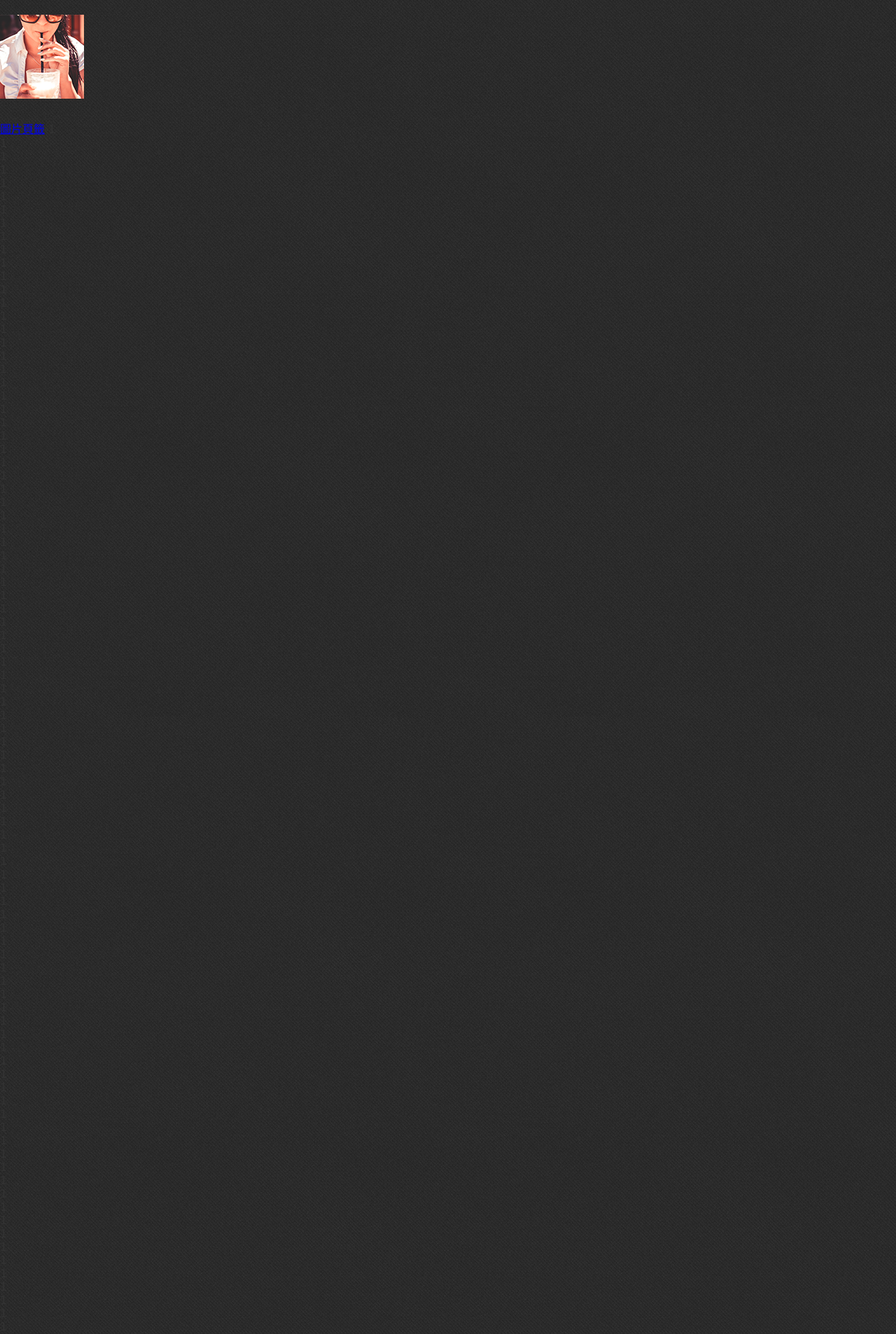
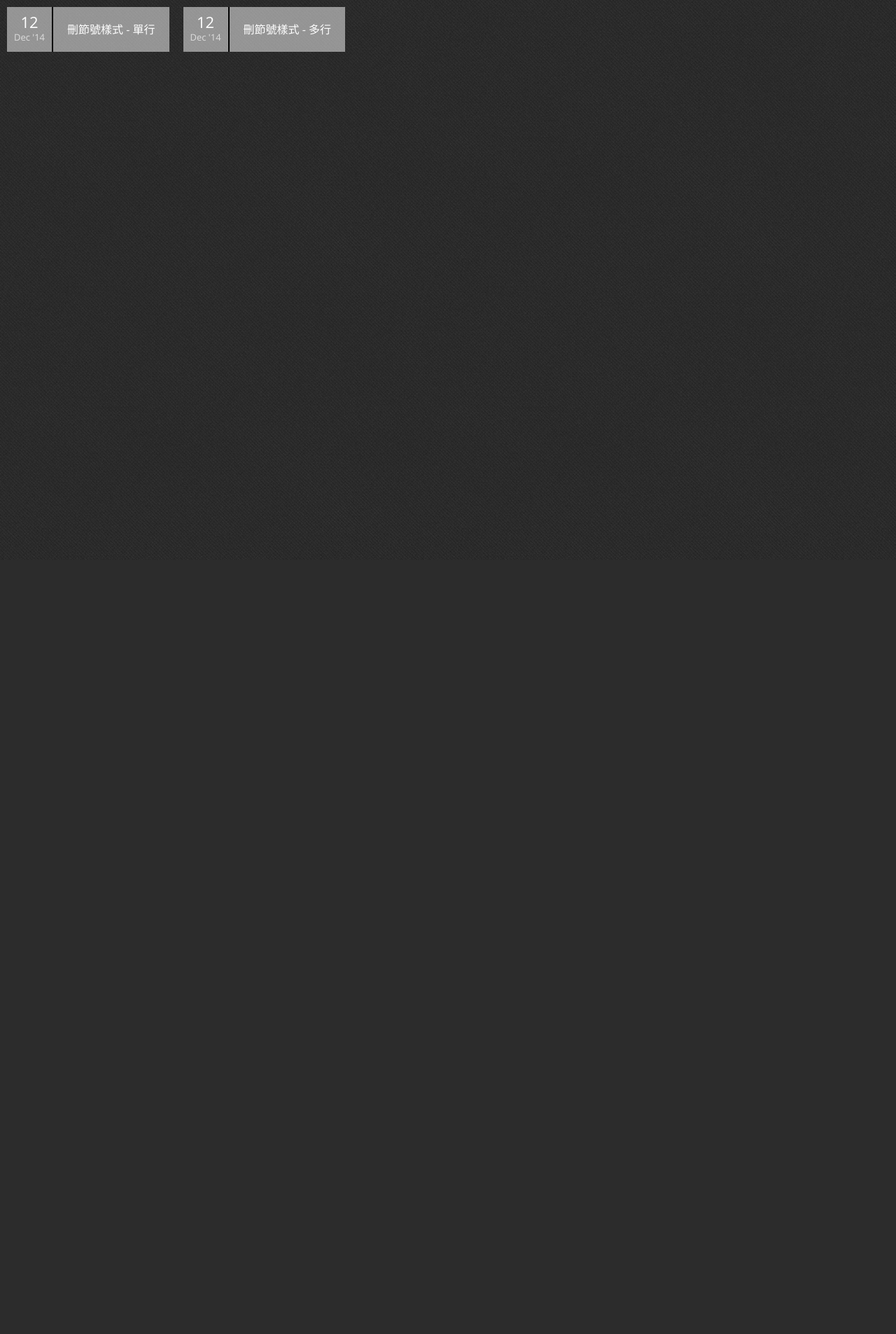
Before and after one commit to fishtoyo/demo, a PHP site: page / in a window 1280 px wide. Shown: the top 1906 px of the page at 70% size. After the commit the page ends 796 px from the top, so only its background shows below. Run offline with PHP 8.4, Linux system fonts and the light colour scheme.

Commit message:
刪節號文字效果製作
製作單行與多行兩種刪節號效果教學

```diff
--- a/css/style.css
+++ b/css/style.css
@@ -8,17 +8,33 @@
 /* ==========================================
    Tag Reset
 ========================================== */
+body, html {
+	height: 100%;
+}
 body, form, input, textarea, select {
 	margin: 0;
 	padding: 0;
 	color: #333;
-	font-family: 'Verdana', '微軟正黑體';
+	font-family: 'Open Sans', 'Verdana', '微軟正黑體';
 }
 body {
 	background: url('../images/bg.png') fixed;
 }
-img { border: 0; text-decoration: none;}
-textarea { resize: none;}
+a {
+	color: #fff;
+	text-decoration: none;
+	/* text-shadow: 0 0 1px #fff; */
+}
+a:hover {
+	text-decoration: underline;
+}
+img {
+	border: 0;
+	text-decoration: none;
+}
+textarea {
+	resize: none;
+}
 
 
 /* ==========================================
@@ -80,10 +96,215 @@ textarea { resize: none;}
 ========================================== */
 .mainWrap {
   margin: 0 auto;
-  padding: 50px 0;
-  width: 1000px;
-  overflow: hidden;
+  padding: 30px;
+  width: 940px;
+  height: 100%;
+  background-color: #fff;
+}
+.titleBig {
+	margin-bottom: 20px;
+	padding-bottom: 10px;
+	font-size: 24px;
+  line-height: 28px;
+	border-bottom: 1px solid #f1f1f1;
+}
+.titleSmall {
+	margin-bottom: 10px;
+	font-size: 18px;
+  line-height: 22px;
+}
+.titleCode {
+	color: #de5e59;
+	font-size: 15px;
+	text-align: center;
+	line-height: 22px;
+}
+.explain {
+	margin-bottom: 20px;
+	font-size: 14px;
+  line-height: 20px;
+}
+.dec {
+	font-size: 13px;
+	color: #aaa;
+}
+.import {
+	padding: 0 5px;
+	color: #b9000f;
+	background-color: #faf4f6;
+}
+.importLink {
+	padding: 0 5px;
+	background-color: #de5e59;
+}
+.importLink:hover {
+	text-decoration: none;
+	background-color: #00ac89;
+}
+.codeTitle {
+	padding: 20px 0 5px;
+}
+.codeBox {
+	margin-bottom: 10px;
+	padding: 10px 15px;
+	font-size: 13px;
+	line-height: 22px;
+	text-shadow: 0 0 1px #fff;
+	background-color: #f8f8f8;
+	border: solid 1px #e7e7ed;
+
+
+	-webkit-border-radius: 4px;
+	-moz-border-radius: 4px;
+	border-radius: 4px;
+
+	-webkit-box-shadow: inset 0 0 4px #fff;
+	-moz-box-shadow: inset 0 0 4px #fff;
+	box-shadow: inset 0 0 4px #fff;
+}
+.importBox {
+	position: relative;
+	margin: 30px 0 0;
+	padding: 15px 25px;
+	font-size: 13px;
+	border: solid 1px #f1f1f1;
+
+	-webkit-border-radius: 4px;
+	-moz-border-radius: 4px;
+	border-radius: 4px;
+}
+.importBox:before {
+	pointer-events: none;
+  content: '';
+  box-sizing: border-box;
+
+  position: absolute;
+  top: 0;
+  left: 0;
+  width: 5px;
+	height: 100%;
+	background-color: #de5e59;
+
+	-webkit-border-radius: 2px;
+	-moz-border-radius: 2px;
+	border-radius: 2px;
+}
+.importBox .title {
+	margin-bottom: 5px;
+	color: #de5e59;
+	font-size: 18px;
+}
+
+/* ==========================================
+   Radius
+========================================== */
+.radius-4 {
+	display: inline-block;
+
+	-moz-border-radius: 4px;
+	-webkit-border-radius: 4px;
+	border-radius: 4px;
+}
+.empty-10 {
+	display: inline-block;
+	width: 10px;
+}
+.spaceH30 {
+	height: 50px;
+}
+
+/* ==========================================
+   Color
+========================================== */
+.class_className {
+	color: #00ac89;
+}
+.class_property {
+	color: #807fe9;
+}
+.class_value {
+	color: #cf23f9;
+}
+.class_number {
+	color: #de5e59;
+}
+
+.js_className {
+	color: #de5e59;
+}
+.js_property {
+	color: #3797cd;
+}
+.js_value {
+	color: #065a94;
+}
+
+.body_tag {
+	color: #065a94;
+}
+.body_property {
+	color: #3797cd;
+}
+.body_value {
+	color: #d8575e;
+}
+
+.comment {
+	display: inline-block;
+	margin-left: 20px;
+	color: #888;
+}
+.comment.m0 {
+	margin: 0;
+}
+
+/* ==========================================
+   Header
+========================================== */
+#header {
+	text-align: center;
+}
+#header h1 {
+	color: #fff;
+	font-size: 28px;
+	font-weight: normal;
+	text-transform: uppercase;
 }
 
 
+/* ==========================================
+   Page
+========================================== */
+#page {
+
+}
+#page .box {
+	float: left;
+	margin: 10px;
+	height: 64px;
+	overflow: hidden;
+	background-color: rgba(255,255,255,.5);
+}
+#page .box .date {
+	float: left;
+	padding: 10px;
+	text-align: center;
+	line-height: 22px;
+}
+#page .box .day {
+	color: #fff;
+	font-size: 22px;
+}
+#page .box .month {
+	color: #ddd;
+	font-size: 13px;
+}
+#page .box .title {
+	float: left;
+	padding: 10px 20px;
+	height: 100%;
+	line-height: 44px;
+	border-left: 2px solid #000;
+}
+
 /*
--- a/index.html
+++ b/index.html
@@ -6,6 +6,7 @@
 <meta name="keywords" content="Fish's Website">
 <meta name="description" content="Fish's Website">
 <title>Fish's Website</title>
+<link href="http://fonts.googleapis.com/css?family=Open+Sans:600italic,300,600" rel="stylesheet">
 <link href="css/reset.css" rel="stylesheet">
 <link href="css/style.css" rel="stylesheet">
 <!--[if lt IE 9]>
@@ -21,151 +22,43 @@ jQuery(document).ready(function() {
 
 <body>
 
-<!-- Header -->
+<!-- Header
 <header id="header">
-	<h1><img src="images/author.png" height="120" width="120" alt=""></h1>
+	<h1>Fish's Website</h1>
 </header>
+ -->
 
 <!-- Page -->
 <div id="page">
-  <a href="effects/img_tab/index.html" title="圖片頁籤">圖片頁籤</a>
+  <!-- 01 -->
+  <div class="box">
+    <div class="date">
+      <div class="day">12</div>
+      <div class="month">Dec '14</div>
+    </div>
+    <div class="title">
+      <a href="effects/text_overflow/index.html" title="刪節號樣式 - 單行">刪節號樣式 - 單行</a>
+    </div>
+  </div>
+  <!-- 01 End -->
 
-  1 <br>
-  1 <br>
-  1 <br>
-  1 <br>
-  1 <br>
-  1 <br>
-  1 <br>
-  1 <br>
-  1 <br>
-  1 <br>
-  1 <br>
-  1 <br>
-  1 <br>
-  1 <br>
-  1 <br>
-  1 <br>
-  1 <br>
-  1 <br>
-  1 <br>
-  1 <br>
-  1 <br>
-  1 <br>
-  1 <br>
-  1 <br>
-  1 <br>
-  1 <br>
-  1 <br>
-  1 <br>
-  1 <br>
-  1 <br>
-  1 <br>
-  1 <br>
-  1 <br>
-  1 <br>
-  1 <br>
-  1 <br>
-  1 <br>
-  1 <br>
-  1 <br>
-  1 <br>
-  1 <br>
-  1 <br>
-  1 <br>
-  1 <br>
-  1 <br>
-  1 <br>
-  1 <br>
-  1 <br>
-  1 <br>
-  1 <br>
-  1 <br>
-  1 <br>
-  1 <br>
-  1 <br>
-  1 <br>
-  1 <br>
-  1 <br>
-  1 <br>
-  1 <br>
-  1 <br>
-  1 <br>
-  1 <br>
-  1 <br>
-  1 <br>
-  1 <br>
-  1 <br>
-  1 <br>
-  1 <br>
-  1 <br>
-  1 <br>
-  1 <br>
-  1 <br>
-  1 <br>
-  1 <br>
-  1 <br>
-  1 <br>
-  1 <br>
-  1 <br>
-  1 <br>
-  1 <br>
-  1 <br>
-  1 <br>
-  1 <br>
-  1 <br>
-  1 <br>
-  1 <br>
-  1 <br>
-  1 <br>
-  1 <br>
-  1 <br>
-  1 <br>
-  1 <br>
-  1 <br>
-  1 <br>
-  1 <br>
-  1 <br>
-  1 <br>
-  1 <br>
-  1 <br>
-  1 <br>
-  1 <br>
-  1 <br>
-  1 <br>
-  1 <br>
-  1 <br>
-  1 <br>
-  1 <br>
-  1 <br>
-  1 <br>
-  1 <br>
-  1 <br>
-  1 <br>
-  1 <br>
-  1 <br>
-  1 <br>
-  1 <br>
-  1 <br>
-  1 <br>
-  1 <br>
-  1 <br>
-  1 <br>
-  1 <br>
-  1 <br>
-  1 <br>
-  1 <br>
-  1 <br>
-  1 <br>
-  1 <br>
-  1 <br>
-  1 <br>
+  <div class="box">
+    <div class="date">
+      <div class="day">12</div>
+      <div class="month">Dec '14</div>
+    </div>
+    <div class="title">
+      <a href="effects/text_overflow/index2.html" title="刪節號樣式 - 多行">刪節號樣式 - 多行</a>
+    </div>
+  </div>
+
+  <!-- <a href="effects/img_tab/index.html" title="圖片頁籤">圖片頁籤</a> -->
 </div>
 
-<!-- Footer -->
+<!-- Footer
 <footer id="footer">
 	Footer
 </footer>
-
+ -->
 </body>
 </html>
```
Also changed, not shown: effects/text_overflow/index.html (added, +79 -0 lines), effects/text_overflow/index2.html (added, +94 -0 lines), js/ellipsis.js (added, +38 -0 lines).
